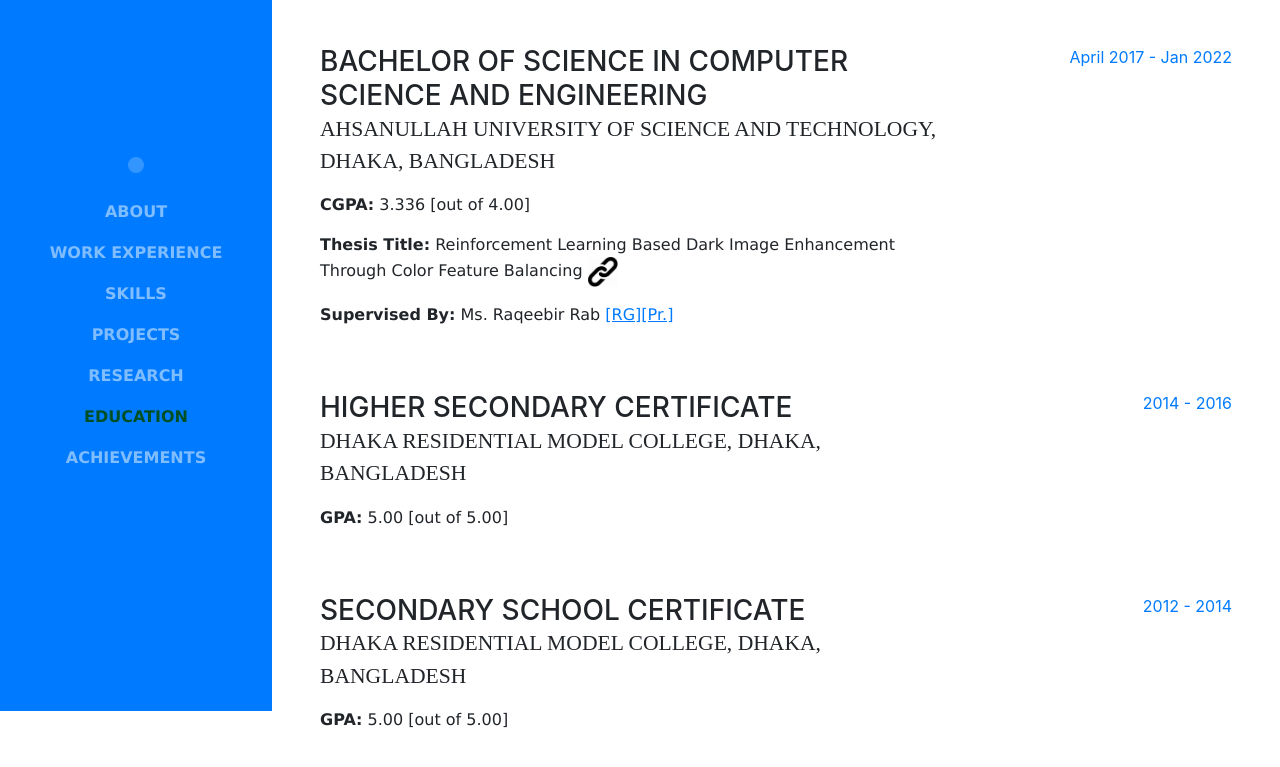
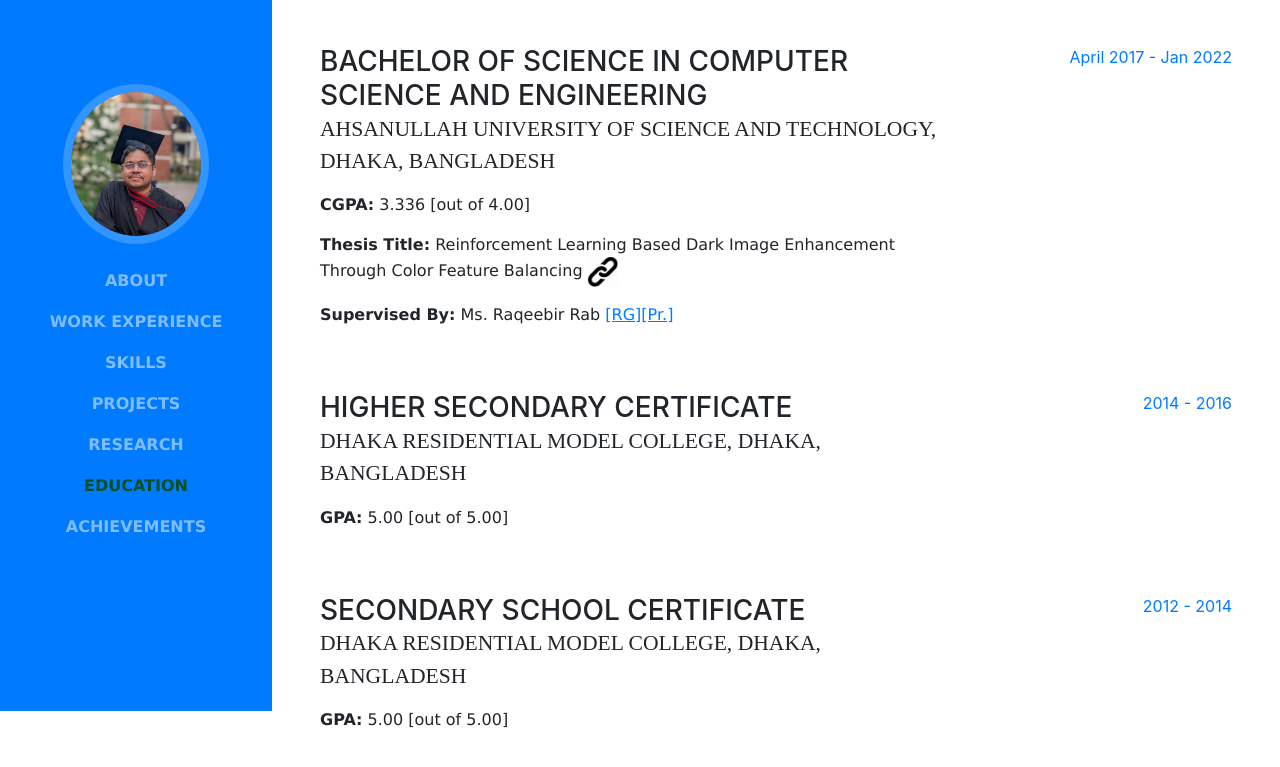
Before and after one commit to Rakesh6430/rakeshsqa.portfolio, a website with bundled scripts: page education.html in a window 1280 px wide. Shown: the part 89-856 px from the top of the page. Built offline with nearby package versions, Linux system fonts and the light colour scheme; a web font is replaced by a local one.

Commit message:
website updated6

```diff
--- a/education.html
+++ b/education.html
@@ -36,7 +36,7 @@
       <a class="navbar-brand js-scroll-trigger" href="#">
         <span class="d-block d-lg-none">Rakesh Roshan Paul</span>
         <span class="d-none d-lg-block">
-          <img class="img-fluid img-profile rounded-circle mx-auto mb-2" src="img/DP.img" alt="">
+          <img class="img-fluid img-profile rounded-circle mx-auto mb-2" src="img/DP.jpg" alt="">
         </span>
       </a>
       <button class="navbar-toggler" type="button" data-toggle="collapse" data-target="#navbarSupportedContent"
```
